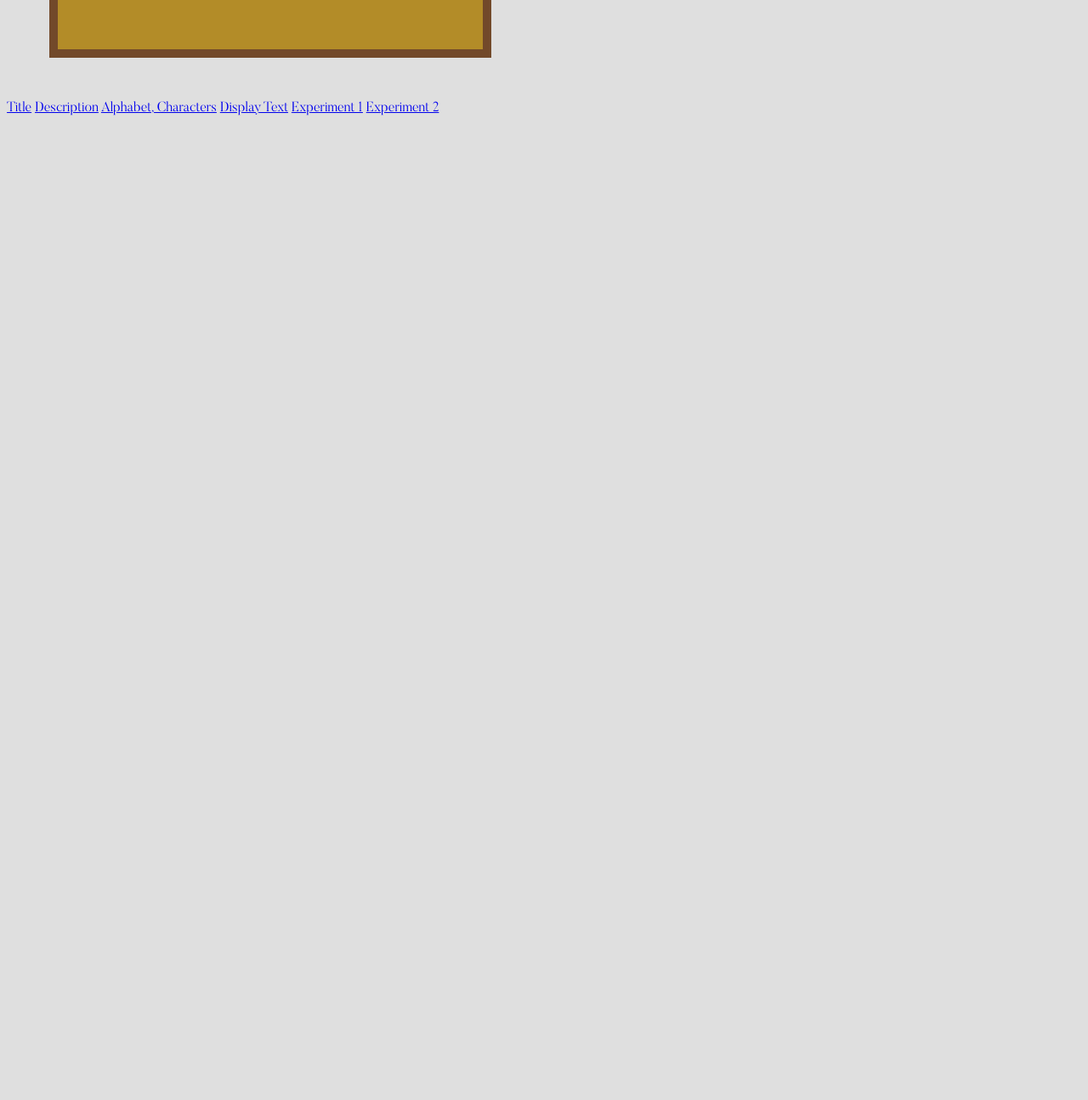
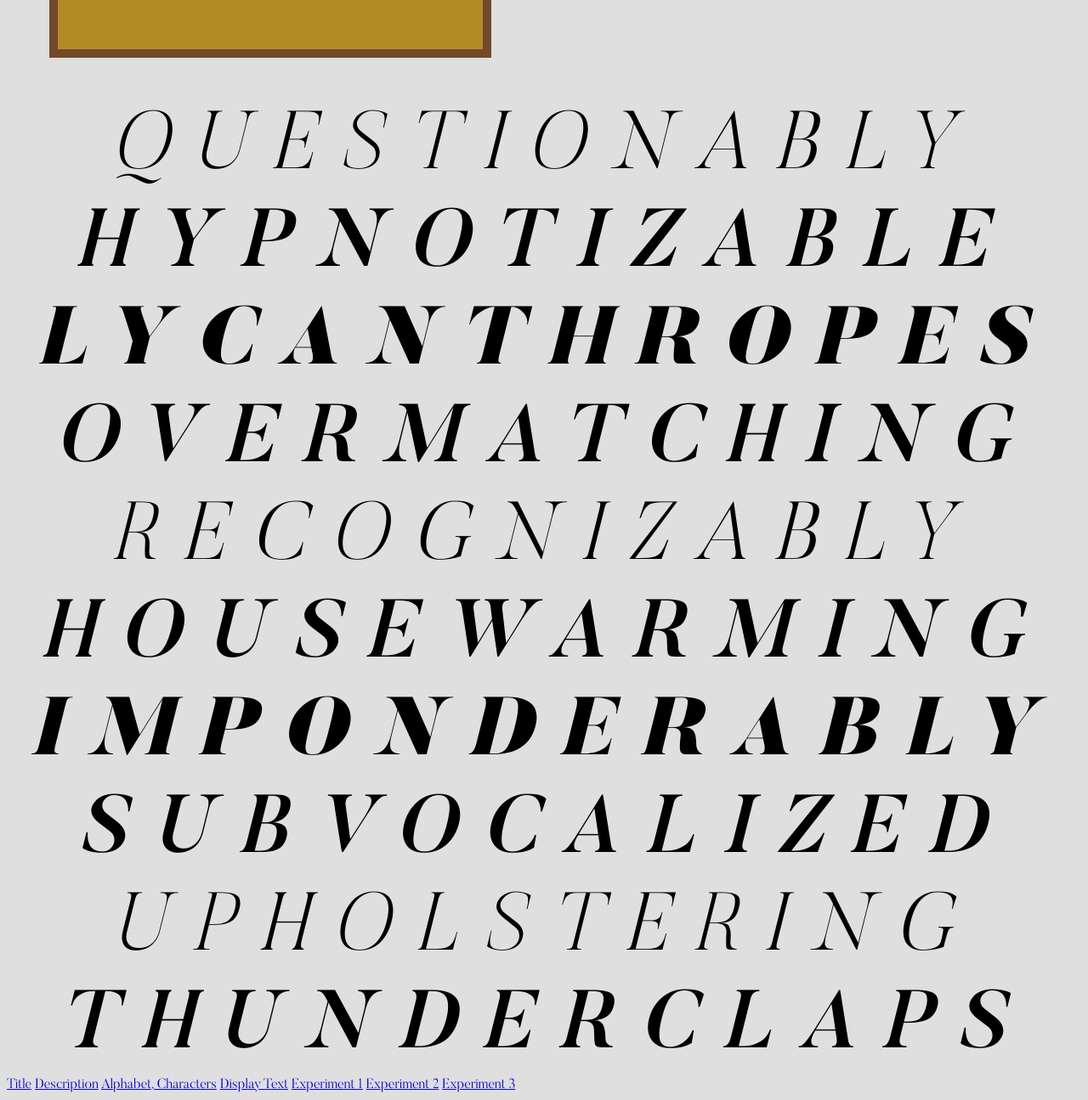
Before and after one commit to Xgamer427/intdesWebsite, a plain HTML site: page index.html in a window 1280 px wide. Shown: the part 3012-4307 px from the top of the page at 85% size. Before the commit the page ends 3157 px from the top, so only its background shows below. Drawn offline with Linux system fonts and the light colour scheme.

Commit message:
Add files via upload

```diff
--- a/index.html
+++ b/index.html
@@ -248,6 +248,21 @@
                             </div>
                         </div>
                         </div>
+
+                    </div>
+                    <div class="exp3 largeText short" id="exp3">
+
+                        <em class="left">QUESTIONABLY</em>
+                        <em class="center">HYPNOTIZABLE</em>
+                        <em class="right">LYCANTHROPES</em>
+                        <em class="center">OVERMATCHING</em>
+                        <em class="left">RECOGNIZABLY</em>
+                        <em class="center">HOUSEWARMING</em>
+                        <em class="right">IMPONDERABLY</em>
+                        <em class="center">SUBVOCALIZED</em>
+                        <em class="left">UPHOLSTERING</em>
+                        <em class="center">THUNDERCLAPS</em>
+
                     </div>
                 </div>
                 <!-- Porttitor sodales non quam ullamcorper massa! Id ut montes commodo suspendisse nunc mollis. Enim gravida facilisi posuere, ornare vitae faucibus nec ridiculus. Conubia urna pulvinar ad nibh habitasse gravida himenaeos ante a. Quis praesent consectetur; curabitur in feugiat luctus elementum enim. Elit nisl egestas molestie sit aliquam. Ante himenaeos ipsum volutpat, massa curabitur interdum interdum aptent nascetur. Iaculis sit integer maecenas a magnis class. Vulputate ligula habitant pharetra ut id. Lacus velit orci eros venenatis risus accumsan. Libero duis hendrerit lacus dapibus rhoncus, euismod etiam. Lacinia turpis aliquam vel vestibulum est habitasse efficitur etiam. Adonec rutrum purus nec fringilla montes. -->
@@ -261,6 +276,7 @@
                         <a href="#display2">Display Text</a>
                         <a href="#exp1">Experiment 1</a>
                         <a href="#exp2">Experiment 2</a>
+                        <a href="#exp3">Experiment 3</a>
                     </nav>
 
             </div>
```
